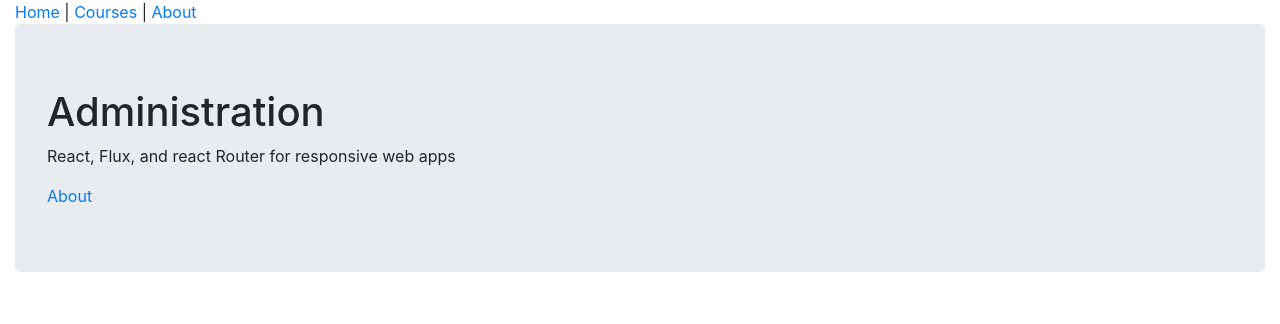
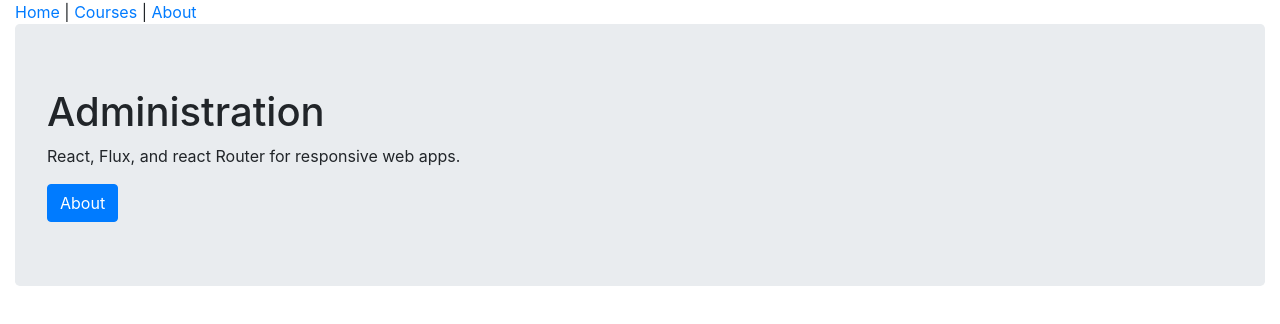
Before and after one commit to tayyab23/react-app, a React (Create React App) app: page / in a window 1280 px wide. Shown: the top 324 px of the page. Built offline with nearby package versions, Linux system fonts and the light colour scheme; no server answers.

Commit message:
tested the behaviour of Link component where the page is loaded on client site so page nav is instantanious

```diff
--- a/src/components/HomePage.js
+++ b/src/components/HomePage.js
@@ -1,11 +1,14 @@
 import React from "react";
+import { Link } from "react-router-dom";
 
 function HomePage() {
   return (
     <div className="jumbotron">
       <h1>Administration</h1>
-          <p>React, Flux, and react Router for responsive web apps</p>
-          <a href="/about">About</a>
+      <p>React, Flux, and react Router for responsive web apps.</p>
+      <Link to="about" className="btn btn-primary">
+        About
+      </Link>
     </div>
   );
 }
```
